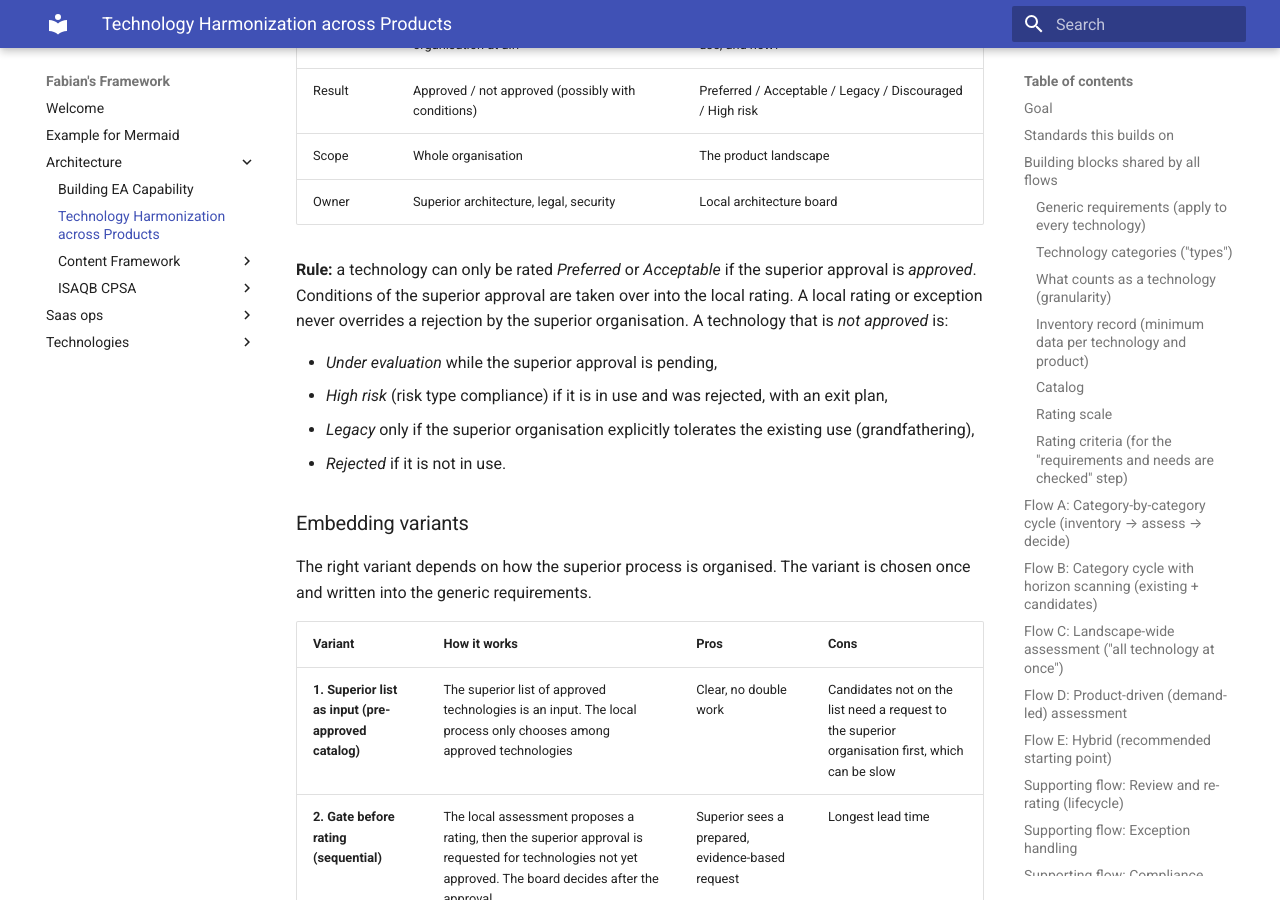
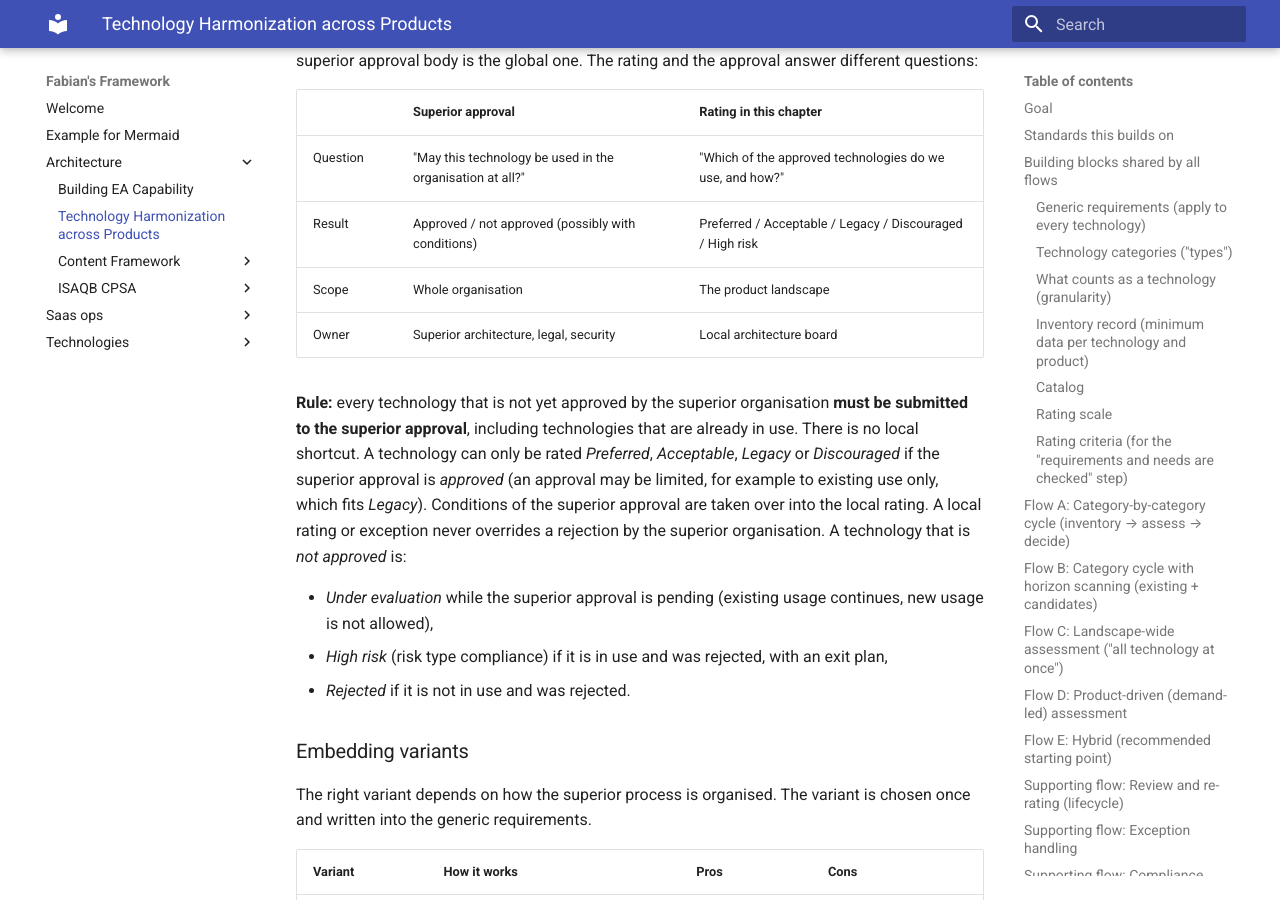
Before and after one commit to Kikkirej/framework, an MkDocs documentation site: the page built from docs/Architecture/technology-harmonization.md, in a window 1280 px wide and 900 px high, scrolled down 18878 px. Built offline with MkDocs 1.6.1 and Material for MkDocs 9.7.7, drawn with Linux system fonts in a browser that asks for light colours; some of the changed text lies outside the part shown.

Commit message:
📝 technology harmonization: all technologies not approved by the superior organisation must go through its approval
Co-Authored-By: Claude Opus 5.5 <noreply@anthropic.com>
Claude-Session: https://claude.ai/code/session_01GahJNn6iYsrGnBC7qMAnzw

```diff
--- a/docs/Architecture/technology-harmonization.md
+++ b/docs/Architecture/technology-harmonization.md
@@ -124,7 +124,7 @@ In addition, these **states** are not ratings but are recorded in the catalog:
 
 | State | Meaning | New usage | Existing usage |
 |---|---|---|---|
-| **Under evaluation** | Not yet assessed, or assessment or superior approval pending | Request assessment first (fast lane, Flow D) | Keep, schedule assessment |
+| **Under evaluation** | Not yet assessed, or assessment or superior approval pending | Request assessment first (fast lane, Flow D); not allowed while superior approval is pending | Keep, schedule assessment (and submit to superior approval if not yet approved) |
 | **Rejected** | Assessed and not adopted (candidate, or failed generic requirements before any use) | Not allowed; a new request needs new facts | not applicable |
 | **Retired** | Last usage removed from all products | Not allowed | not applicable |
 
@@ -380,7 +380,7 @@ flowchart TD
 
 Priorities for the deep dives can be driven by a simple score: **number of products affected × risk × cost**. Start where the pain is largest, not where the category list begins.
 
-**Initial catalog.** After the baseline almost everything is *Under evaluation*, so the fast lane would send every request to an assessment. To avoid this, the board confirms the baseline result in **one batch decision**: obvious *High risk* and *Legacy* marks are confirmed, and technologies that are in use without findings stay *Under evaluation* with existing usage allowed. Repeated fast-lane requests in a category raise its priority for a deep dive.
+**Initial catalog.** After the baseline almost everything is *Under evaluation*, so the fast lane would send every request to an assessment. To avoid this, the board confirms the baseline result in **one batch decision**: obvious *High risk* and *Legacy* marks are confirmed, and technologies that are in use without findings stay *Under evaluation* with existing usage allowed. Technologies found in the baseline without superior approval are submitted to it; a *Legacy* mark is only confirmed once the superior organisation has approved it. Repeated fast-lane requests in a category raise its priority for a deep dive.
 
 **Roles per mechanism:**
 
@@ -498,12 +498,11 @@ TOGAF® describes architecture boards that operate at several levels, local (dom
 | Scope | Whole organisation | The product landscape |
 | Owner | Superior architecture, legal, security | Local architecture board |
 
-**Rule:** a technology can only be rated *Preferred* or *Acceptable* if the superior approval is *approved*. Conditions of the superior approval are taken over into the local rating. A local rating or exception never overrides a rejection by the superior organisation. A technology that is *not approved* is:
+**Rule:** every technology that is not yet approved by the superior organisation **must be submitted to the superior approval**, including technologies that are already in use. There is no local shortcut. A technology can only be rated *Preferred*, *Acceptable*, *Legacy* or *Discouraged* if the superior approval is *approved* (an approval may be limited, for example to existing use only, which fits *Legacy*). Conditions of the superior approval are taken over into the local rating. A local rating or exception never overrides a rejection by the superior organisation. A technology that is *not approved* is:
 
-* *Under evaluation* while the superior approval is pending,
+* *Under evaluation* while the superior approval is pending (existing usage continues, new usage is not allowed),
 * *High risk* (risk type compliance) if it is in use and was rejected, with an exit plan,
-* *Legacy* only if the superior organisation explicitly tolerates the existing use (grandfathering),
-* *Rejected* if it is not in use.
+* *Rejected* if it is not in use and was rejected.
 
 ### Embedding variants
 
@@ -530,7 +529,7 @@ flowchart TD
     E --> H
     F --> I{Approved?}
     I -->|Yes| H
-    I -->|No| J[Rating limited to<br/>High risk / Legacy if tolerated / Rejected<br/><i>AB</i>]
+    I -->|No| J[Rating limited to<br/>High risk if in use / Rejected<br/><i>AB</i>]
     H --> G
     G --> K[Board decision<br/><i>AB</i>]
     J --> K
```
